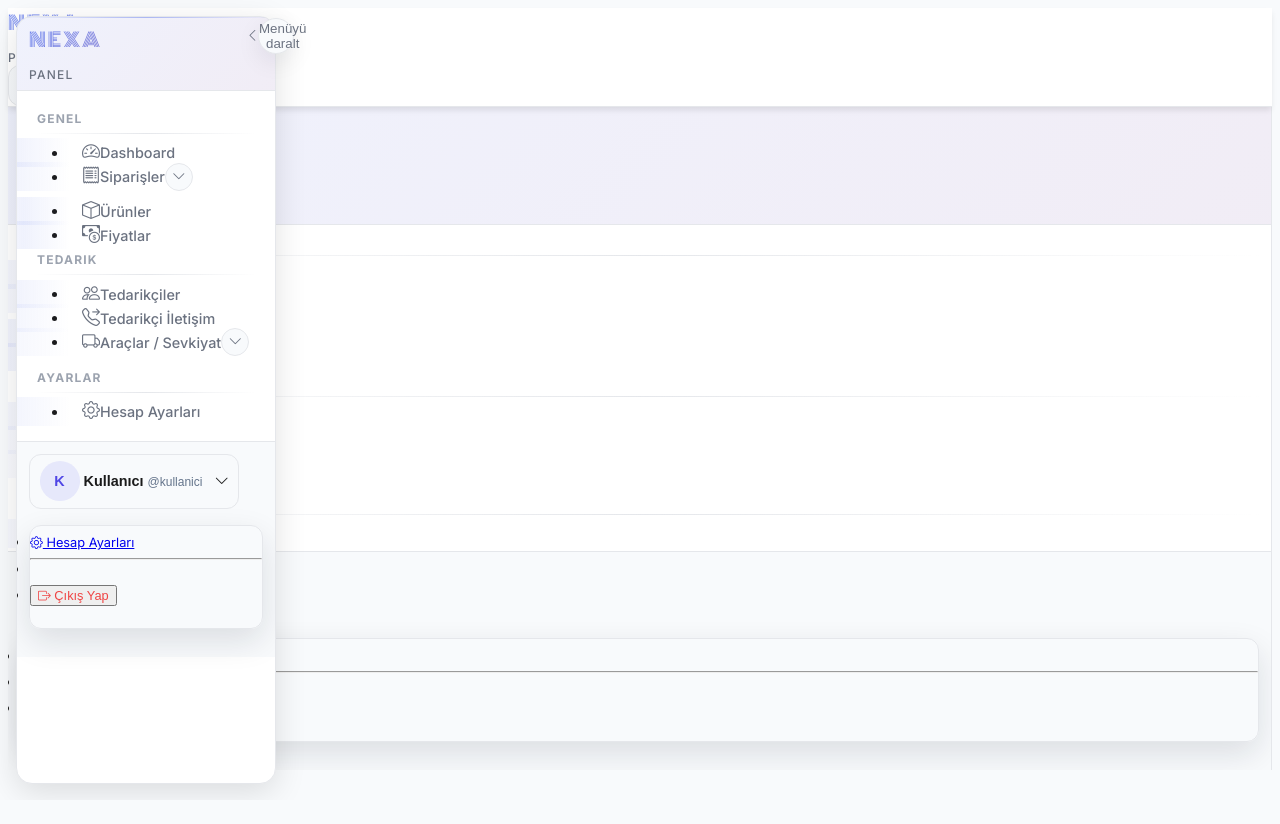
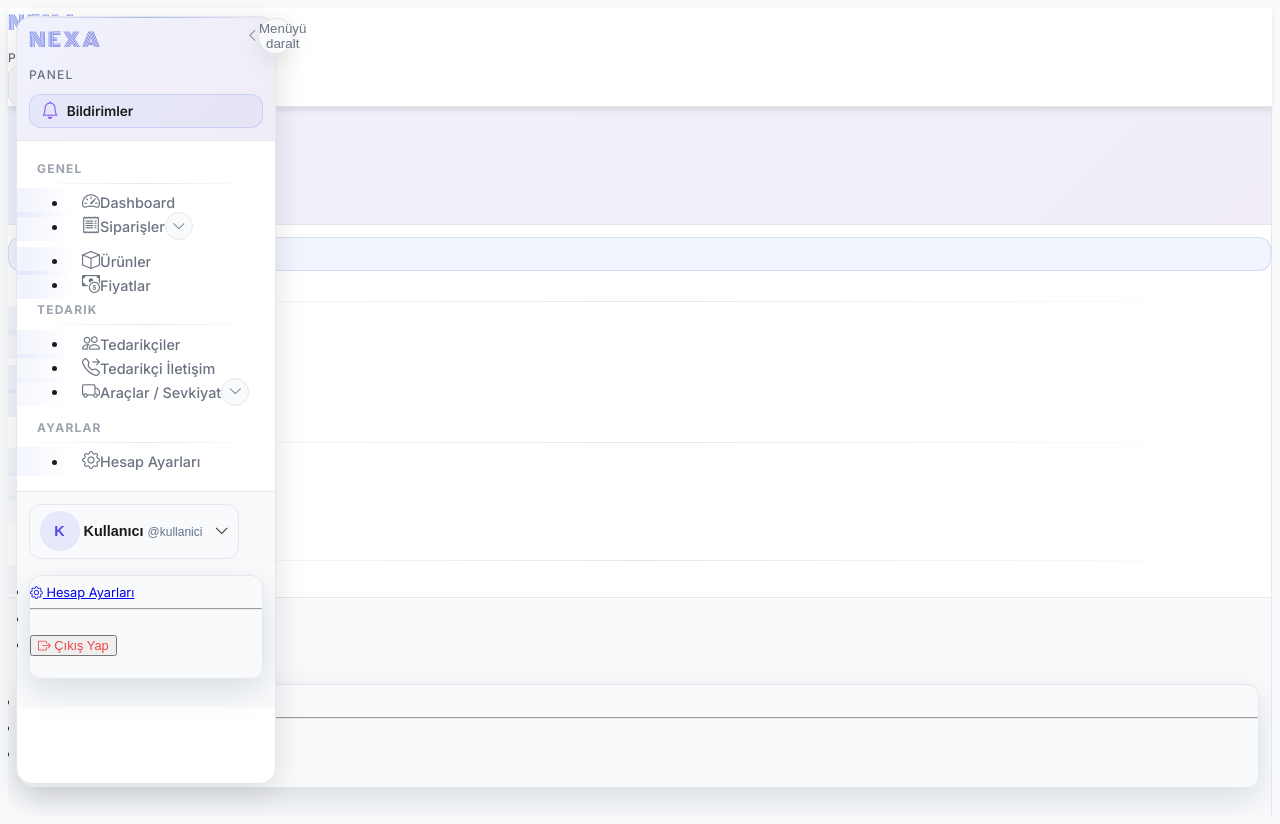
Before and after one commit to hakanicellioglu/campro-wamp, a PHP site: page /component/sidebar.php in a window 1280 px wide. Before the commit the page ends 795 px from the top, so only its background shows below. Run offline with PHP 8.4, Linux system fonts and the light colour scheme.

Commit message:
Add notifications button to sidebar

```diff
--- a/component/sidebar.php
+++ b/component/sidebar.php
@@ -91,6 +91,11 @@ $userInitials = $userInitials !== '' ? $userInitials : 'K';
 $orderPath = file_exists(__DIR__ . '/../public/order.php') ? '../public/order.php' : '../public/orders.php';
 $orderMatch = basename($orderPath);
 $settingsPath = file_exists(__DIR__ . '/../public/settings.php') ? '../public/settings.php' : '#';
+$notificationsPath = file_exists(__DIR__ . '/../public/notifications.php') ? '../public/notifications.php' : '#';
+$notificationCount = (int)($_SESSION['notification_count'] ?? 0);
+$notificationDisplay = $notificationCount > 0
+    ? ($notificationCount > 99 ? '99+' : (string) $notificationCount)
+    : '';
 
 $menu = [
     'Genel' => [
@@ -344,7 +349,7 @@ $renderMenu = static function (array $menuItems, string $active, string $request
     }
 
     .sidebar-header {
-        padding: 0.5rem 0.75rem;
+        padding: 0.5rem 0.75rem 0.75rem;
         border-bottom: 1px solid var(--border);
         background: linear-gradient(135deg, rgba(102, 126, 234, 0.1), rgba(118, 75, 162, 0.1));
         position: relative;
@@ -384,6 +389,59 @@ $renderMenu = static function (array $menuItems, string $active, string $request
         font-weight: 500;
         text-transform: uppercase;
         letter-spacing: 0.1em;
+    }
+
+    .sidebar-actions {
+        margin-top: 0.75rem;
+        display: flex;
+        gap: 0.5rem;
+    }
+
+    .notification-button {
+        flex: 1;
+        display: inline-flex;
+        align-items: center;
+        gap: 0.5rem;
+        padding: 0.45rem 0.7rem;
+        border-radius: var(--radius);
+        border: 1px solid rgba(102, 126, 234, 0.2);
+        background: rgba(102, 126, 234, 0.08);
+        color: var(--accent-purple);
+        text-decoration: none;
+        font-weight: 600;
+        transition: var(--transition);
+        position: relative;
+    }
+
+    .notification-button:hover,
+    .notification-button:focus {
+        background: rgba(102, 126, 234, 0.16);
+        color: var(--accent-purple);
+        transform: translateY(-1px);
+    }
+
+    .notification-button .bi {
+        font-size: 1.1rem;
+    }
+
+    .notification-button .notification-label {
+        flex: 1;
+        color: var(--ink);
+        font-size: 0.85rem;
+    }
+
+    .notification-badge {
+        min-width: 22px;
+        height: 22px;
+        padding: 0 0.35rem;
+        border-radius: 999px;
+        background: var(--danger);
+        color: #fff;
+        font-size: 0.75rem;
+        display: inline-flex;
+        align-items: center;
+        justify-content: center;
+        font-weight: 600;
     }
 
     .sidebar-content {
@@ -675,6 +733,20 @@ $renderMenu = static function (array $menuItems, string $active, string $request
         pointer-events: none;
     }
 
+    #sidebar.collapsed .sidebar-actions {
+        justify-content: center;
+    }
+
+    #sidebar.collapsed .notification-button {
+        padding: 0.45rem;
+        justify-content: center;
+    }
+
+    #sidebar.collapsed .notification-button .notification-label,
+    #sidebar.collapsed .notification-button .notification-badge {
+        display: none;
+    }
+
     #sidebar.collapsed .submenu-list {
         max-height: 0 !important;
         padding: 0;
@@ -780,6 +852,12 @@ $renderMenu = static function (array $menuItems, string $active, string $request
         }
         .sidebar .nav-group-title {
             font-size: 0.7rem;
+        }
+        .sidebar-actions {
+            flex-direction: column;
+        }
+        .notification-button {
+            width: 100%;
         }
     }
 
@@ -915,6 +993,15 @@ document.addEventListener('DOMContentLoaded', function () {
     <div class="sidebar-header">
         <span class="sidebar-logo">NEXA</span>
         <div class="sidebar-subtitle">Panel</div>
+        <div class="sidebar-actions">
+            <a class="notification-button" href="<?= htmlspecialchars($notificationsPath, ENT_QUOTES, 'UTF-8'); ?>" aria-label="Bildirimler">
+                <i class="bi bi-bell" aria-hidden="true"></i>
+                <span class="notification-label">Bildirimler</span>
+                <?php if ($notificationDisplay !== ''): ?>
+                    <span class="notification-badge"><?= htmlspecialchars($notificationDisplay, ENT_QUOTES, 'UTF-8'); ?></span>
+                <?php endif; ?>
+            </a>
+        </div>
     </div>
 
     <div class="sidebar-content flex-grow-1">
@@ -986,6 +1073,15 @@ document.addEventListener('DOMContentLoaded', function () {
     </div>
     <div class="offcanvas-body sidebar d-flex flex-column">
         <div class="flex-grow-1">
+            <div class="sidebar-actions mb-3">
+                <a class="notification-button" href="<?= htmlspecialchars($notificationsPath, ENT_QUOTES, 'UTF-8'); ?>" aria-label="Bildirimler">
+                    <i class="bi bi-bell" aria-hidden="true"></i>
+                    <span class="notification-label">Bildirimler</span>
+                    <?php if ($notificationDisplay !== ''): ?>
+                        <span class="notification-badge"><?= htmlspecialchars($notificationDisplay, ENT_QUOTES, 'UTF-8'); ?></span>
+                    <?php endif; ?>
+                </a>
+            </div>
             <?php foreach ($menu as $groupTitle => $items): ?>
                 <div class="nav-group">
                     <div class="nav-group-title"><?= htmlspecialchars($groupTitle, ENT_QUOTES, 'UTF-8'); ?></div>
```
